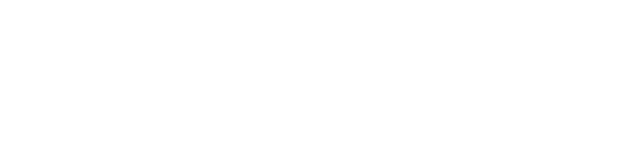
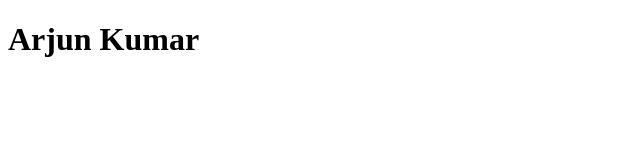
Before and after one commit to arjunkumar811/Namaste-React, a plain HTML site: page index.html in a window 1280 px wide. Shown: the whole page, without its empty margins (0-640 px from the left). Drawn offline with Linux system fonts and the light colour scheme.

Commit message:
hello world

```diff
--- a/index.html
+++ b/index.html
@@ -6,6 +6,16 @@
     <title>Document</title>
 </head>
 <body>
+    <div id="root"></div>
+</body>
 
-</body>
+<script>
+
+    const name1 = document.createElement("h1");
+    name1.innerHTML = "Arjun Kumar";
+
+    const root = document.getElementById("root");
+    root.appendChild(name1);
+
+</script>
 </html>
```
